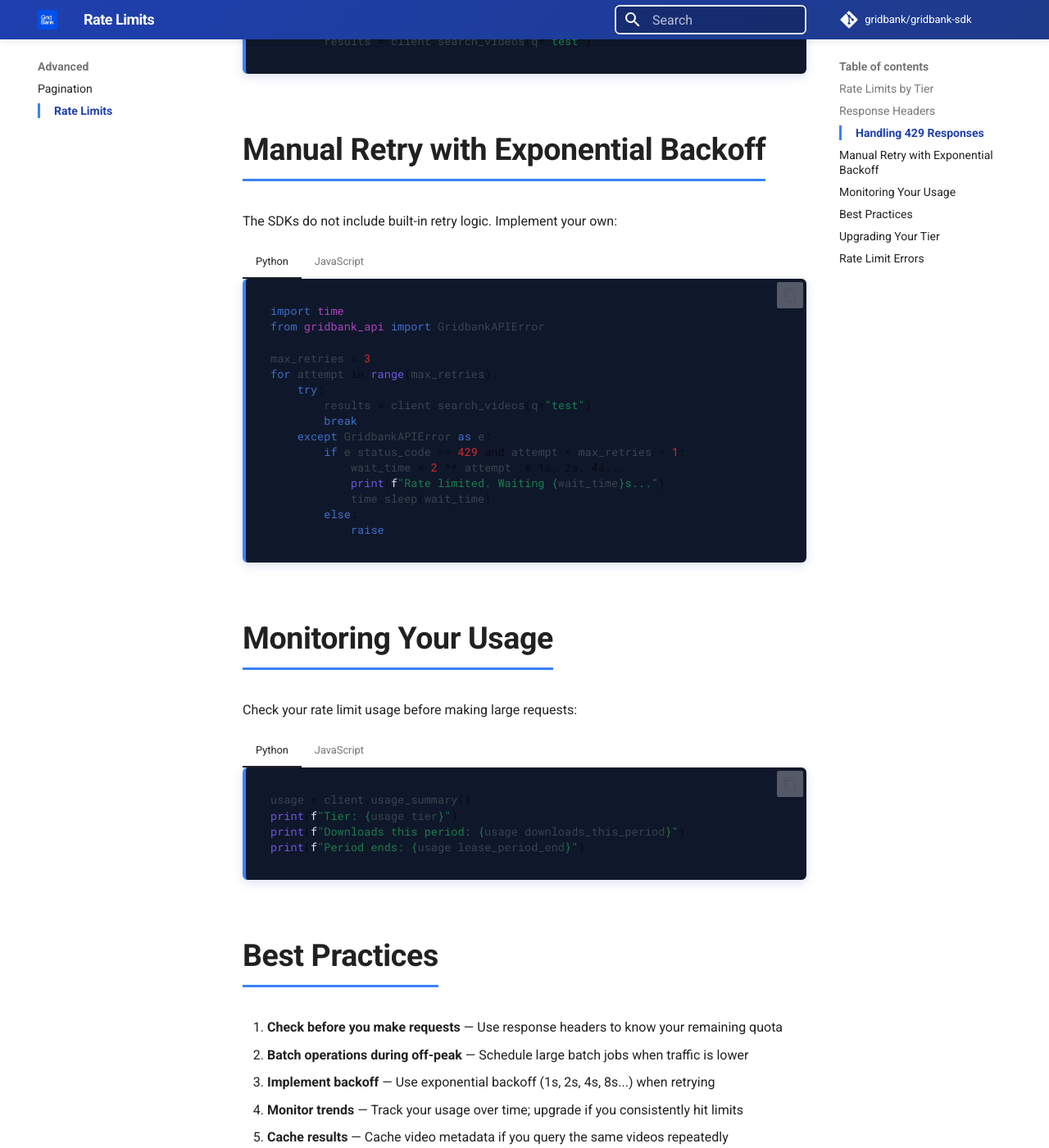
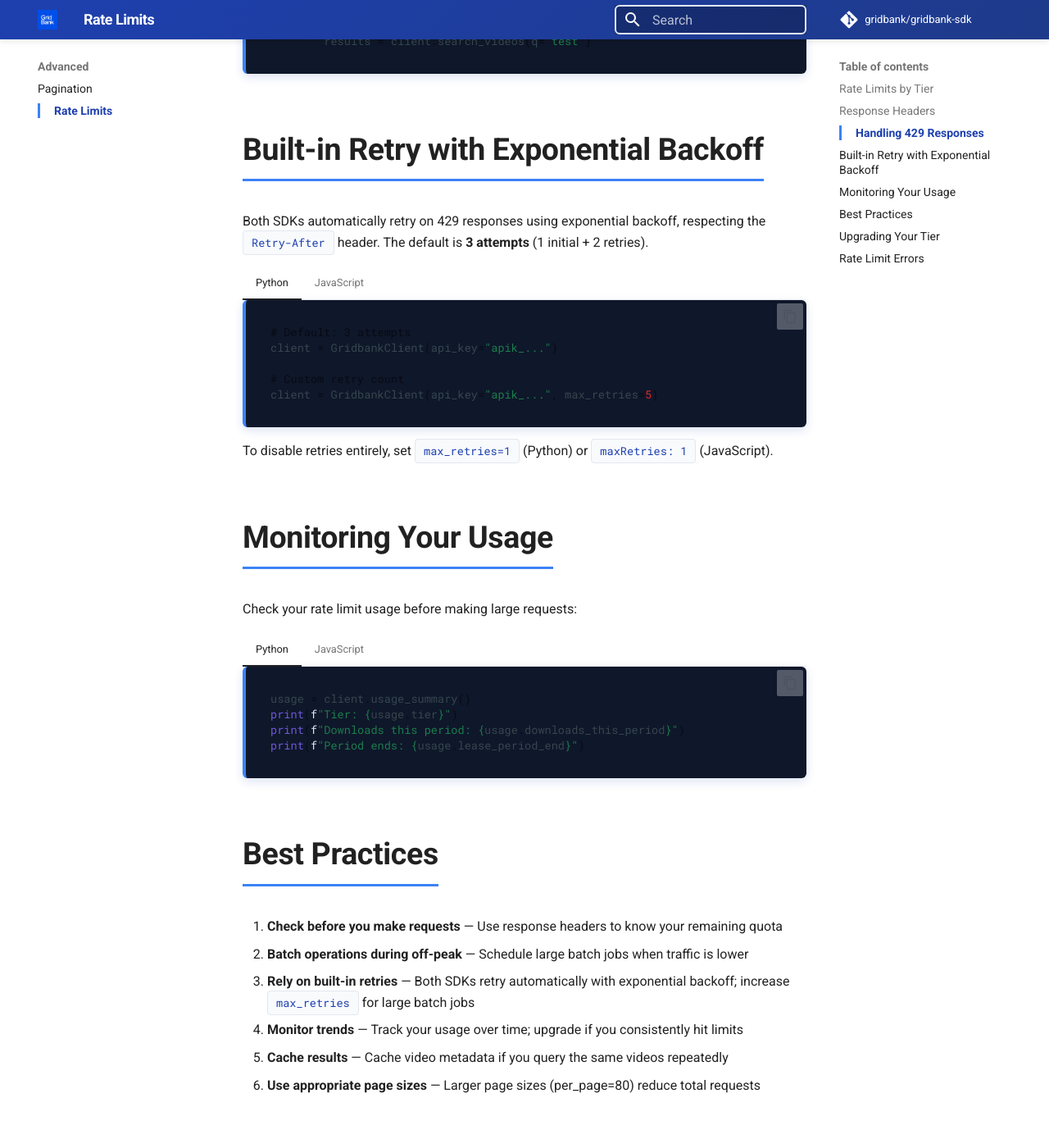
Before and after one commit to GridBank/gridbank-sdk, an MkDocs documentation site: the page built from docs/advanced/rate-limits.md, in a window 1280 px wide and 1400 px high, scrolled down 1753 px. Shown: the whole window at 82% size. Built offline with MkDocs 1.6.1 and Material for MkDocs 9.7.7, drawn with Linux system fonts in a browser that asks for light colours; comment, search, counter and statistics services are not loaded.

Commit message:
feat: add built-in retry logic with exponential backoff to Python and JS SDKs
Both clients now auto-retry on 429 responses (default: 3 attempts),
respecting the Retry-After header. Configurable via max_retries (Python)
/ maxRetries (JS). Updated rate-limits docs to reflect built-in retries.

````diff
--- a/docs/advanced/rate-limits.md
+++ b/docs/advanced/rate-limits.md
@@ -62,51 +62,31 @@ When rate limited, always respect the `Retry-After` header:
     }
     ```
 
-## Manual Retry with Exponential Backoff
+## Built-in Retry with Exponential Backoff
 
-The SDKs do not include built-in retry logic. Implement your own:
+Both SDKs automatically retry on 429 responses using exponential backoff, respecting the `Retry-After` header. The default is **3 attempts** (1 initial + 2 retries).
 
 === "Python"
 
     ```python
-    import time
-    from gridbank_api import GridbankAPIError
+    # Default: 3 attempts
+    client = GridbankClient(api_key="apik_...")
 
-    max_retries = 3
-    for attempt in range(max_retries):
-        try:
-            results = client.search_videos(q="test")
-            break
-        except GridbankAPIError as e:
-            if e.status_code == 429 and attempt < max_retries - 1:
-                wait_time = 2 ** attempt  # 1s, 2s, 4s...
-                print(f"Rate limited. Waiting {wait_time}s...")
-                time.sleep(wait_time)
-            else:
-                raise
+    # Custom retry count
+    client = GridbankClient(api_key="apik_...", max_retries=5)
     ```
 
 === "JavaScript"
 
     ```javascript
-    async function searchWithRetry(query, maxRetries = 3) {
-      for (let attempt = 0; attempt < maxRetries; attempt++) {
-        try {
-          return await client.searchVideos({ q: query });
-        } catch (error) {
-          if (error instanceof GridbankAPIError && error.statusCode === 429 && attempt < maxRetries - 1) {
-            const waitTime = Math.pow(2, attempt) * 1000;  // 1s, 2s, 4s...
-            console.log(`Rate limited. Waiting ${waitTime}ms...`);
-            await new Promise(resolve => setTimeout(resolve, waitTime));
-          } else {
-            throw error;
-          }
-        }
-      }
-    }
+    // Default: 3 attempts
+    const client = new GridbankClient({ apiKey: 'apik_...' });
 
-    const results = await searchWithRetry('nature');
+    // Custom retry count
+    const client = new GridbankClient({ apiKey: 'apik_...', maxRetries: 5 });
     ```
+
+To disable retries entirely, set `max_retries=1` (Python) or `maxRetries: 1` (JavaScript).
 
 ## Monitoring Your Usage
 
@@ -134,7 +114,7 @@ Check your rate limit usage before making large requests:
 
 1. **Check before you make requests** — Use response headers to know your remaining quota
 2. **Batch operations during off-peak** — Schedule large batch jobs when traffic is lower
-3. **Implement backoff** — Use exponential backoff (1s, 2s, 4s, 8s...) when retrying
+3. **Rely on built-in retries** — Both SDKs retry automatically with exponential backoff; increase `max_retries` for large batch jobs
 4. **Monitor trends** — Track your usage over time; upgrade if you consistently hit limits
 5. **Cache results** — Cache video metadata if you query the same videos repeatedly
 6. **Use appropriate page sizes** — Larger page sizes (per_page=80) reduce total requests
````
Also changed, not shown: 2 other files.
